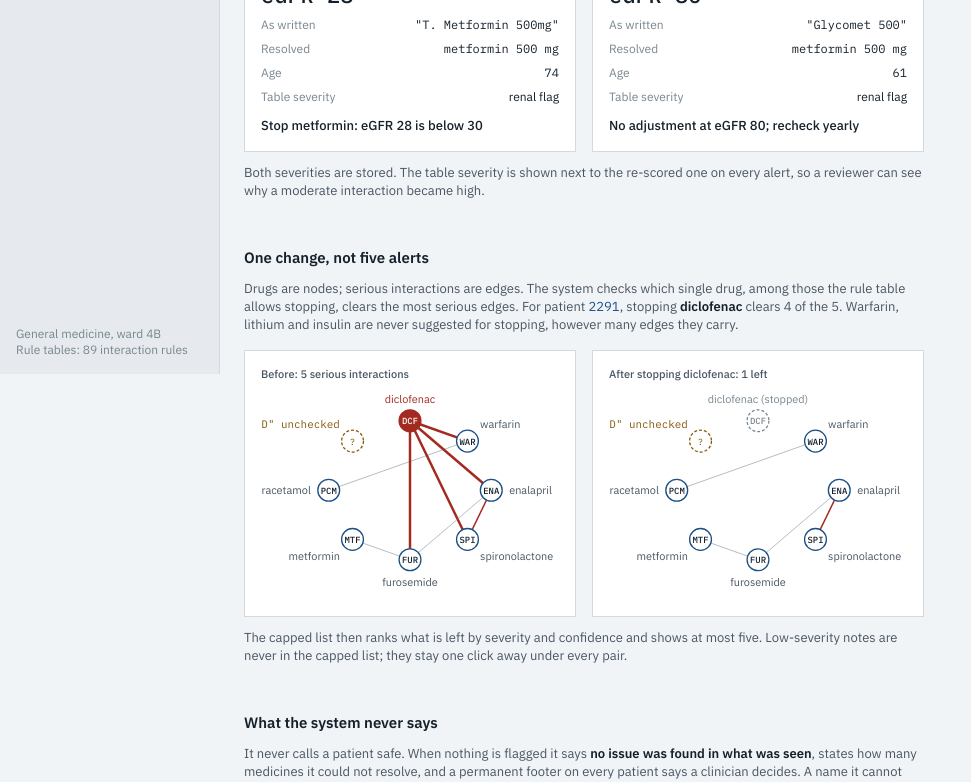
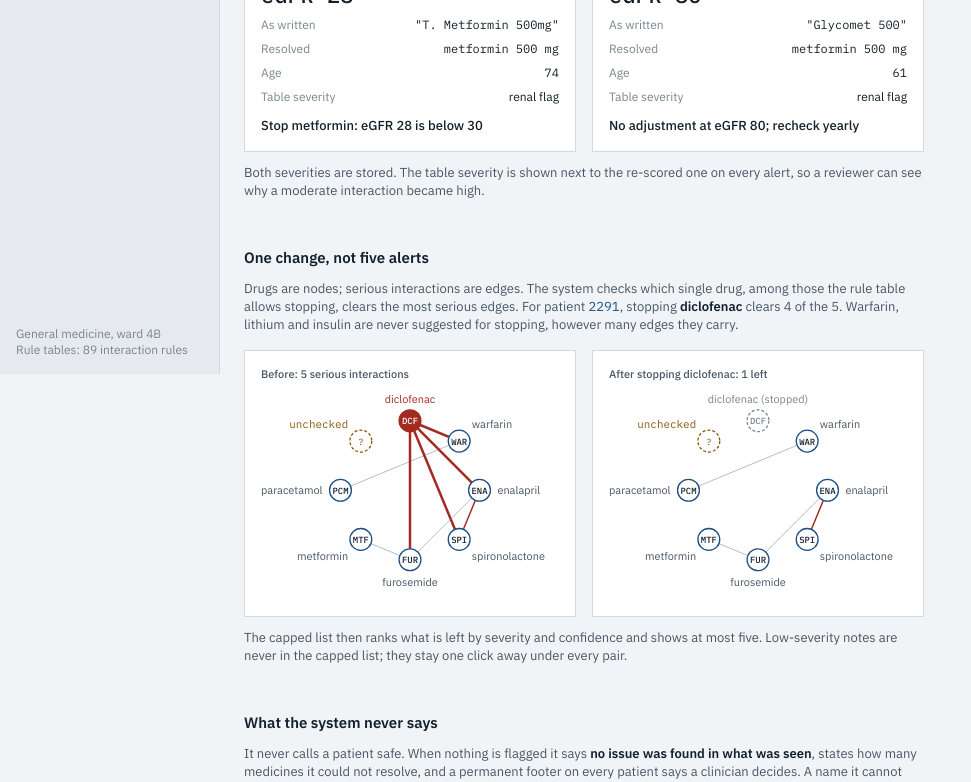
Before and after one commit to PavanSuryaChintada/h4-hosp-patient, a React (Vite) app: page /method in a window 1280 px wide. Shown: the part 426-1208 px from the top of the page, without its empty margins (0-971 px from the left). Built offline with nearby package versions, Linux system fonts and the light colour scheme.

Commit message:
fix(graph): keep node labels inside narrow viewports

```diff
--- a/src/components/AlertGraph.tsx
+++ b/src/components/AlertGraph.tsx
@@ -15,9 +15,10 @@ export function AlertGraph({ analysis, width = 440, height = 260, removed = fals
   const unresolved = patient.meds.filter((m) => !m.code);
   const total = order.length + unresolved.length;
 
-  const scale = width / 440;
+  const compact = width < 440;
   const cx = width / 2, cy = height / 2;
-  const rx = 120 * scale, ry = (height / 2) - 40;
+  const rx = compact ? width / 2 - 80 : 120, ry = (height / 2) - 40;
+  const short = (g: string) => DRUG[g].name.replace(/ \+.*$/, '');
   const pos = (i: number) => {
     const t = -Math.PI / 2 + (i / total) * Math.PI * 2;
     return { x: cx + rx * Math.cos(t), y: cy + ry * Math.sin(t), cos: Math.cos(t), sin: Math.sin(t) };
@@ -44,7 +45,7 @@ export function AlertGraph({ analysis, width = 440, height = 260, removed = fals
   };
 
   return (
-    <svg width="100%" viewBox={`0 0 ${width} ${height}`} role="img" aria-label={aria} style={{ display: 'block', maxWidth: width }}>
+    <svg width="100%" viewBox={`0 0 ${width} ${height}`} role="img" aria-label={aria} style={{ display: 'block', maxWidth: width, overflow: 'visible' }}>
       {shown.map((e) => {
         const p = at[e.a], q = at[e.b];
         const isSerious = e.severity === 'high';
@@ -70,7 +71,7 @@ export function AlertGraph({ analysis, width = 440, height = 260, removed = fals
               strokeWidth={1.3} strokeDasharray={gone ? '3 2' : undefined} />
             <text x={p.x} y={p.y + 3.5} textAnchor="middle" fontSize={9} fontFamily="var(--mono)" fontWeight={500}
               fill={chosen && !gone ? '#fff' : gone ? 'var(--ink-3)' : 'var(--ink)'}>{g}</text>
-            {label(p.x, p.y, p.cos, p.sin, gone ? `${DRUG[g].name} (stopped)` : DRUG[g].name, false, chosen && !gone ? 'var(--critical)' : gone ? 'var(--ink-3)' : 'var(--ink-2)')}
+            {label(p.x, p.y, p.cos, p.sin, gone ? `${short(g)} (stopped)` : short(g), false, chosen && !gone ? 'var(--critical)' : gone ? 'var(--ink-3)' : 'var(--ink-2)')}
           </g>
         );
       })}
@@ -80,7 +81,7 @@ export function AlertGraph({ analysis, width = 440, height = 260, removed = fals
           <g key={m.raw}>
             <circle cx={p.x} cy={p.y} r={11} fill="var(--paper)" stroke="var(--warn)" strokeWidth={1.3} strokeDasharray="3 2" />
             <text x={p.x} y={p.y + 3.5} textAnchor="middle" fontSize={9} fontFamily="var(--mono)" fill="var(--warn)">?</text>
-            {label(p.x, p.y, p.cos, p.sin, `"${m.raw}" unchecked`, true, 'var(--warn)')}
+            {label(p.x, p.y, p.cos, p.sin, compact ? 'unchecked' : `"${m.raw}" unchecked`, true, 'var(--warn)')}
           </g>
         );
       })}
```
